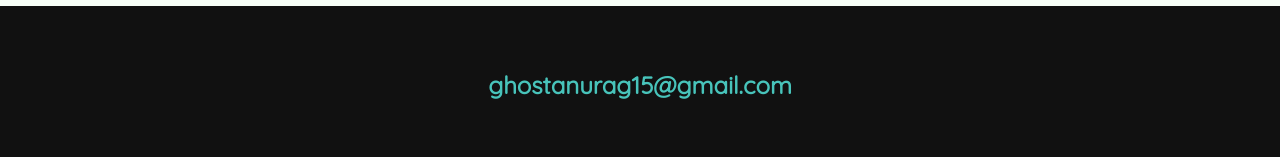
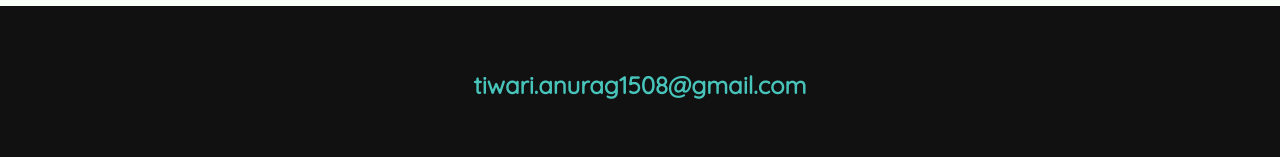
Before and after one commit to Anurag1514/anurag1514.github.io, a plain HTML site: page portfolio-item.html in a window 1280 px wide. Shown: the part 1878-2035 px from the top of the page. Drawn offline with nearby package versions, Linux system fonts and the light colour scheme.

Commit message:
Update portfolio-item.html

```diff
--- a/portfolio-item.html
+++ b/portfolio-item.html
@@ -68,7 +68,7 @@
 
     <!--footer-->
     <footer class="footer">
-        <a href="mailto:ghostanurag15@gmail.com" class="footer__link">ghostanurag15@gmail.com</a>
+        <a href="mailto:tiwari.anurag1508@gmail.com" class="footer__link">tiwari.anurag1508@gmail.com</a>
         <ul class="social-list">
             <li class="social-list__item">
                 <a class="social-list__link" href="https://www.linkedin.com/in/anurag-tiwari-76039b212/"><i class="fab fa-linkedin"></i></a>
```
